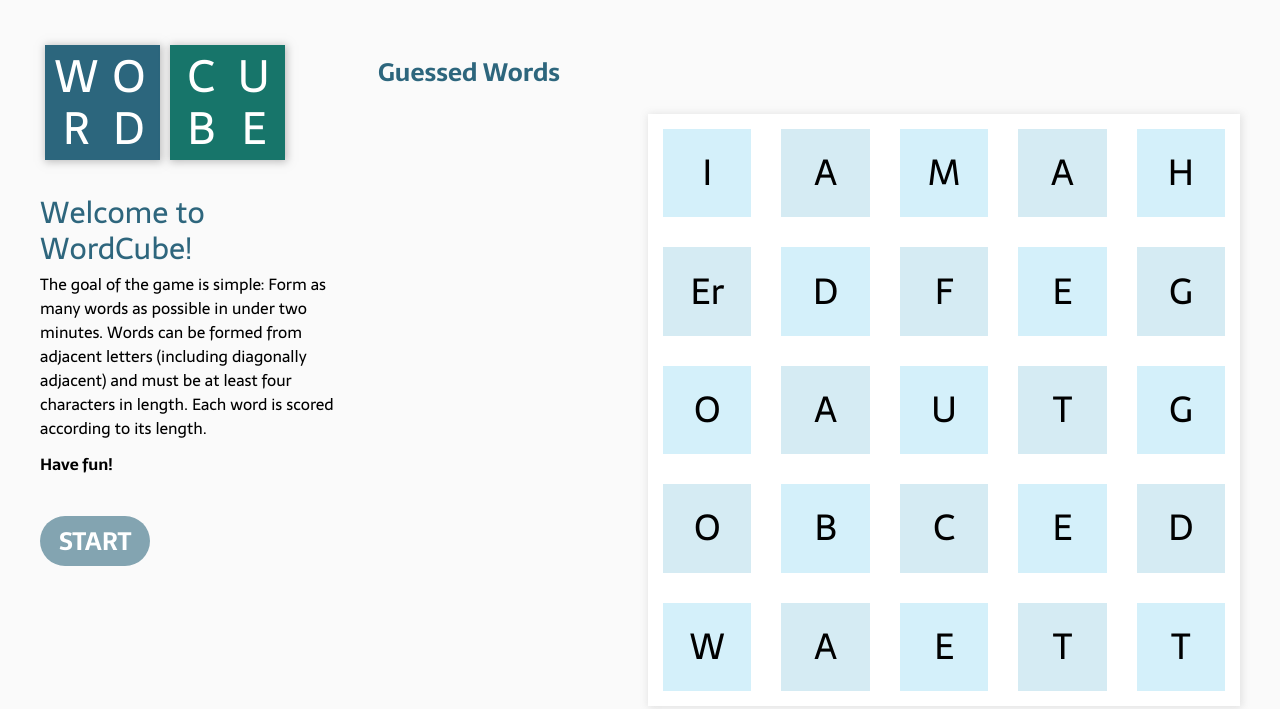
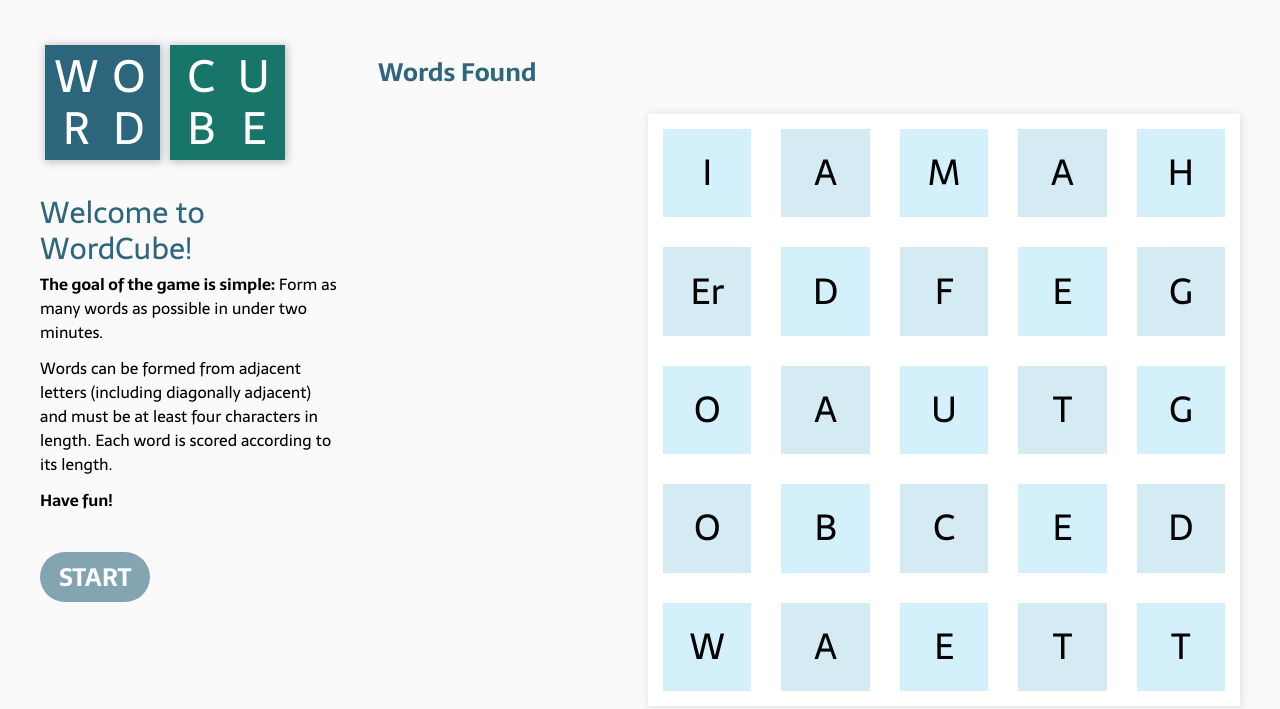
Before and after one commit to mkonikov/WordCube, a website built with webpack: page index.html in a window 1280 px wide. Shown: the top 709 px of the page. Built offline with nearby package versions, Linux system fonts and the light colour scheme.

Commit message:
Change title of word submissions column

```diff
--- a/index.html
+++ b/index.html
@@ -38,8 +38,8 @@
       </div>
       <div id="instructions">
         <h4>Welcome to WordCube!</h4>
-        <p>The goal of the game is simple:
-          Form as many words as possible in under two minutes. Words can be formed from adjacent letters (including diagonally adjacent) and must be at least four characters in length.
+        <p><strong>The goal of the game is simple:</strong>
+          Form as many words as possible in under two minutes.</p><p> Words can be formed from adjacent letters (including diagonally adjacent) and must be at least four characters in length.
           Each word is scored according to its length.</p><p> <strong>Have fun!</strong></p>
 
 
@@ -61,7 +61,7 @@
     <aside id="guessed-contain">
 
 
-        <h3>Guessed Words</h3>
+        <h3>Words Found</h3>
         <ul id="guessed-words">
 
         </ul>
```
